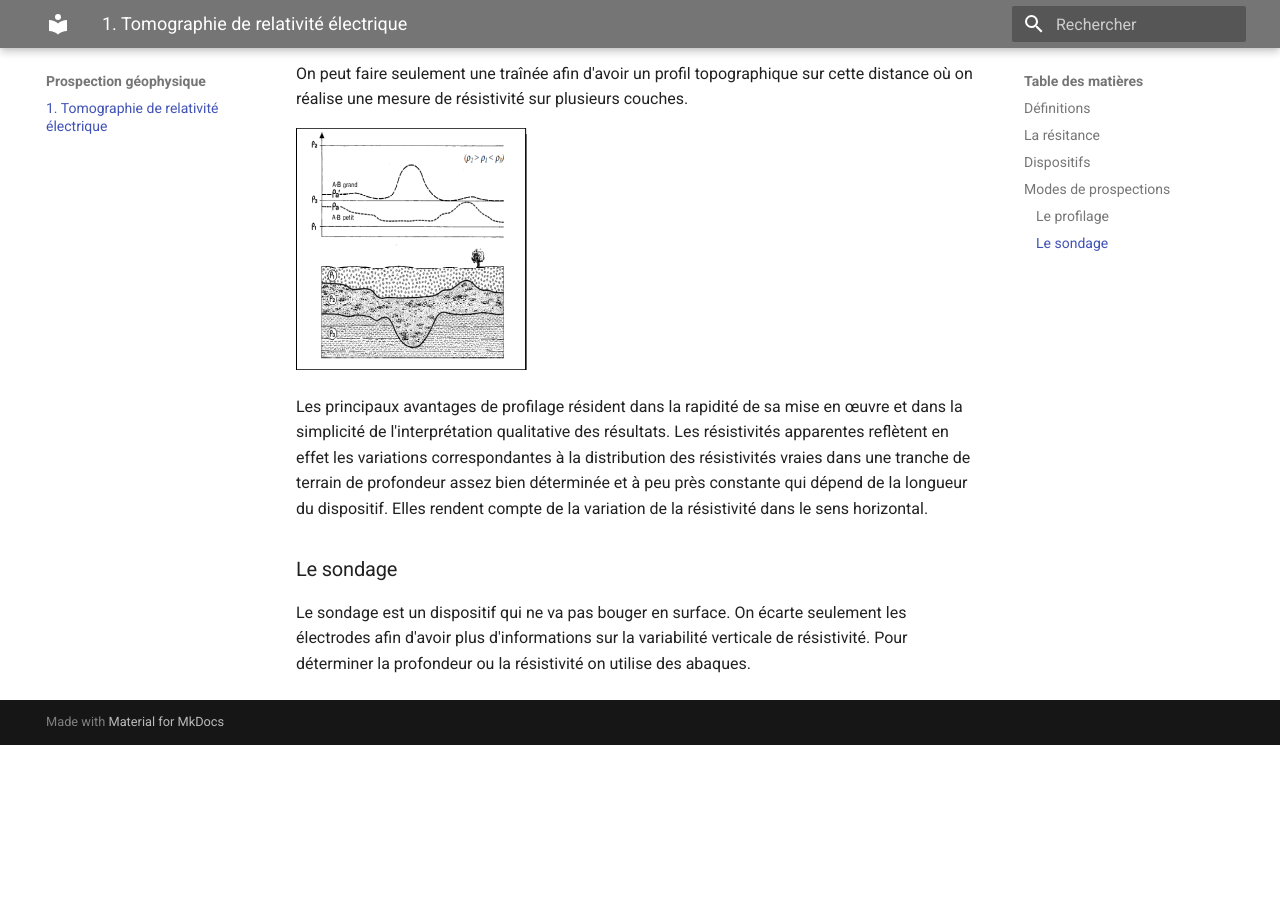
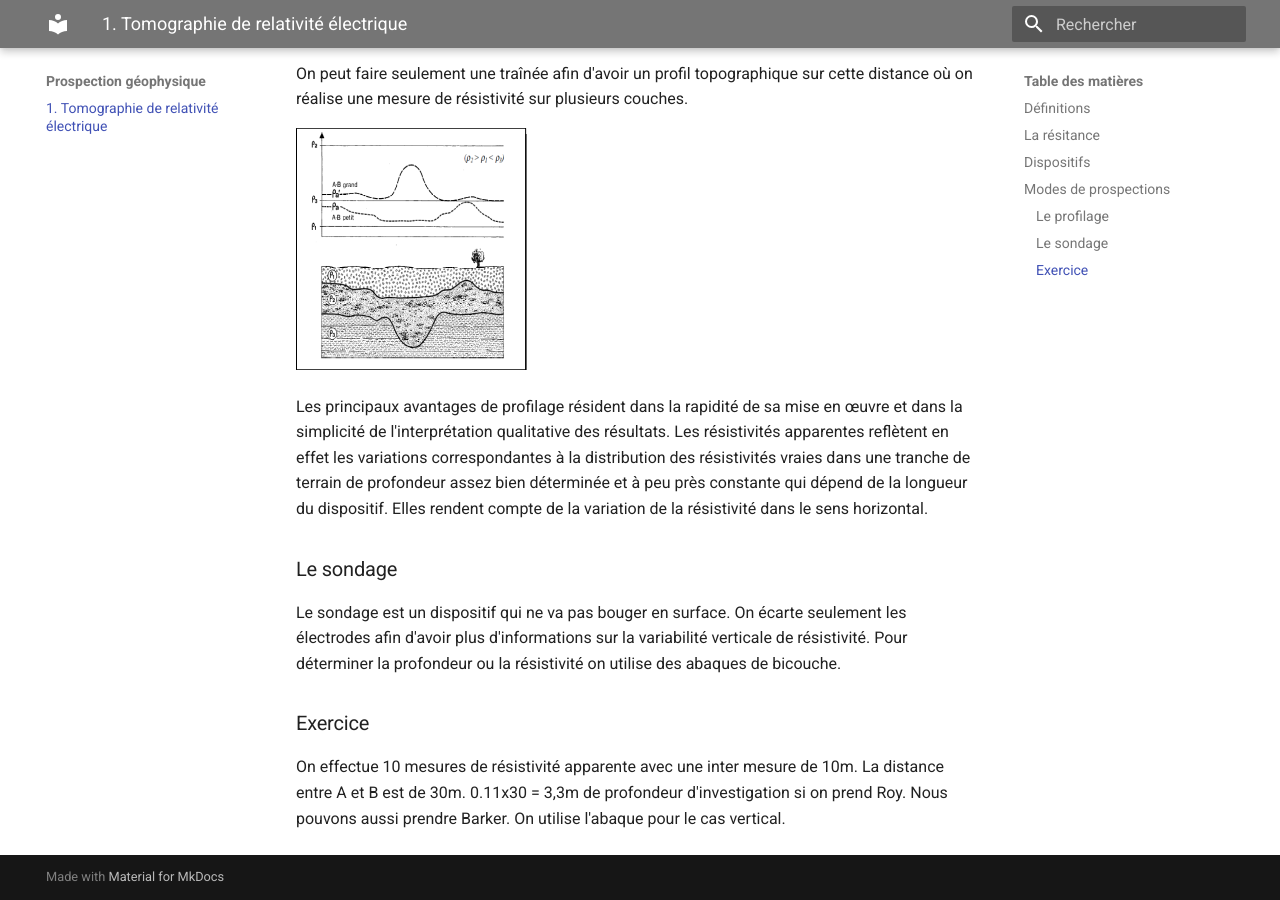
Before and after one commit to Lizeem/L3STcours, an MkDocs documentation site: the page built from Docs/Prospection géophysique/1. Tomographie de relativité électrique.md, in a window 1280 px wide and 900 px high, scrolled down 3625 px. Built offline with MkDocs 1.6.1 and Material for MkDocs 9.7.7, drawn with Linux system fonts in a browser that asks for light colours; before the commit the page ends 4370 px from its top, so only the background shows below that.

Commit message:
Update topographie de relativité électrique.md

```diff
--- a/Docs/Prospection géophysique/1. Tomographie de relativité électrique.md
+++ b/Docs/Prospection géophysique/1. Tomographie de relativité électrique.md
@@ -83,4 +83,9 @@ Les principaux avantages de profilage résident dans la rapidité de sa mise en
 
 ### Le sondage
 
-Le sondage est un dispositif qui ne va pas bouger en surface. On écarte seulement les électrodes afin d'avoir plus d'informations sur la variabilité verticale de résistivité. Pour déterminer la profondeur ou la résistivité on utilise des abaques.
+Le sondage est un dispositif qui ne va pas bouger en surface. On écarte seulement les électrodes afin d'avoir plus d'informations sur la variabilité verticale de résistivité. Pour déterminer la profondeur ou la résistivité on utilise des abaques de bicouche.
+
+### Exercice
+
+On effectue 10 mesures de résistivité apparente avec une inter mesure de 10m.
+La distance entre A et B est de 30m. 0.11x30 = 3,3m de profondeur d'investigation si on prend Roy. Nous pouvons aussi prendre Barker. On utilise l'abaque pour le cas vertical.
```
